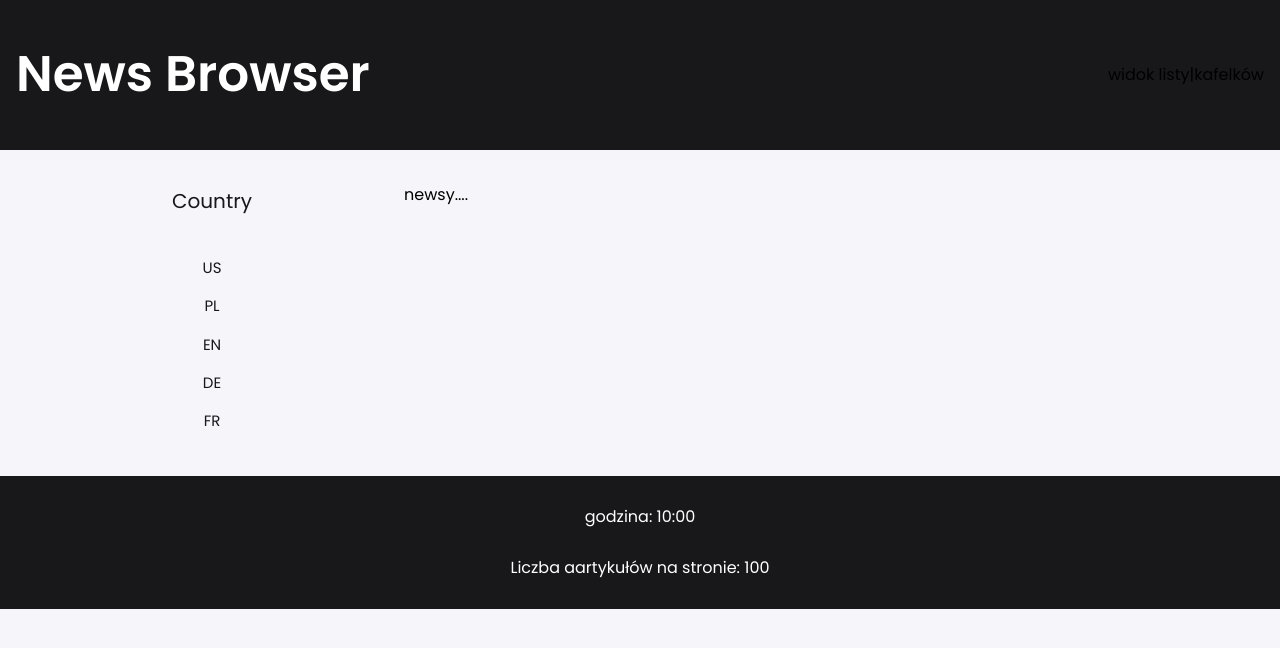
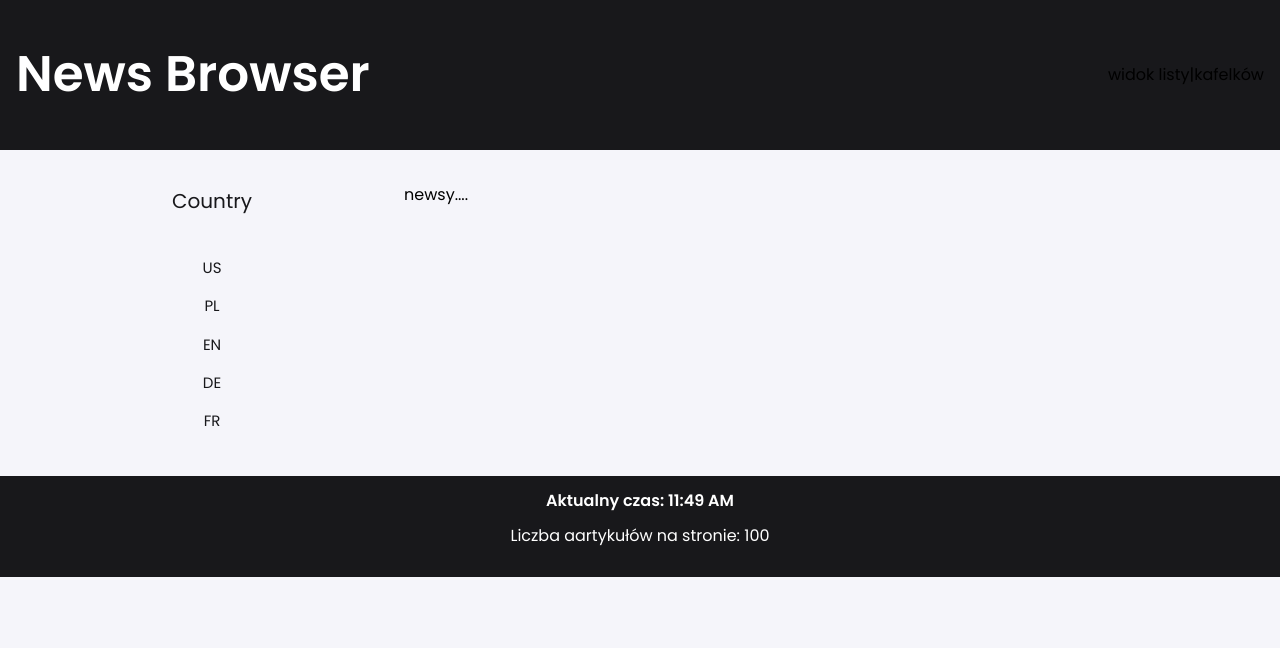
Before and after one commit to q270311/news-browser, a React (Create React App) app: page /#/ in a window 1280 px wide. Shown: the top 648 px of the page. Built offline with nearby package versions, Linux system fonts and the light colour scheme.

Commit message:
Clock component added

```diff
--- /dev/null
+++ b/src/features/Clock/index.js
@@ -0,0 +1,20 @@
+
+import { useCurrentDate } from "./useCurrentDate";
+import {Time} from "./styled";
+
+const formatDate = (date) => date.toLocaleTimeString(undefined, {
+    hour: "2-digit",
+    minute: "2-digit",
+});
+
+const Clock = () => {
+    const date = useCurrentDate();
+
+    return (
+        <Time>
+            Aktualny czas: {formatDate(date)}
+        </Time>
+    );
+};
+
+export default Clock;
--- /dev/null
+++ b/src/features/Clock/styled.js
@@ -0,0 +1,5 @@
+import styled from "styled-components";
+
+export const Time = styled.div`
+    font-weight: 600;
+`;
--- /dev/null
+++ b/src/features/Clock/useCurrentDate.js
@@ -0,0 +1,15 @@
+import { useEffect, useState } from "react";
+
+export const useCurrentDate = () => {
+    const [currentDate, setCurrencyDate] = useState(new Date());
+
+    useEffect(() => {
+        const intervalId = setInterval(() => {
+            setCurrencyDate(new Date());
+        }, 60*1000);
+        return () => {
+            clearInterval(intervalId);
+        };
+    }, []);
+    return currentDate;
+};
--- a/src/features/Footer/index.js
+++ b/src/features/Footer/index.js
@@ -1,9 +1,10 @@
 import { StyledFooter} from "./styled";
+import Clock from "../Clock";
 
 const Footer = () => {
   return (
       <StyledFooter>
-        <p>godzina: 10:00</p>
+        <Clock />
         <p>Liczba aartykułów na stronie: 100</p>
       </StyledFooter>
   );
```
